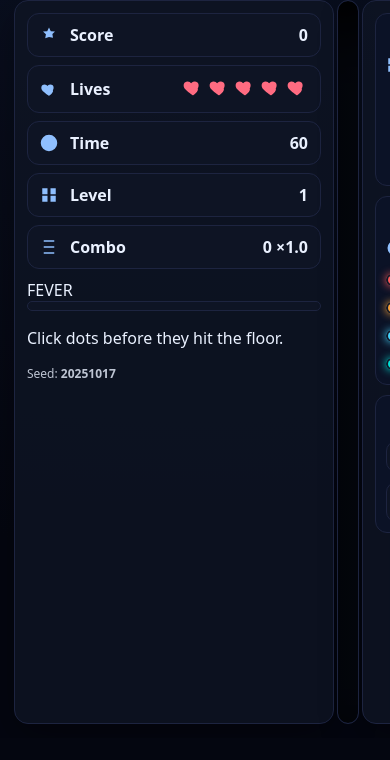
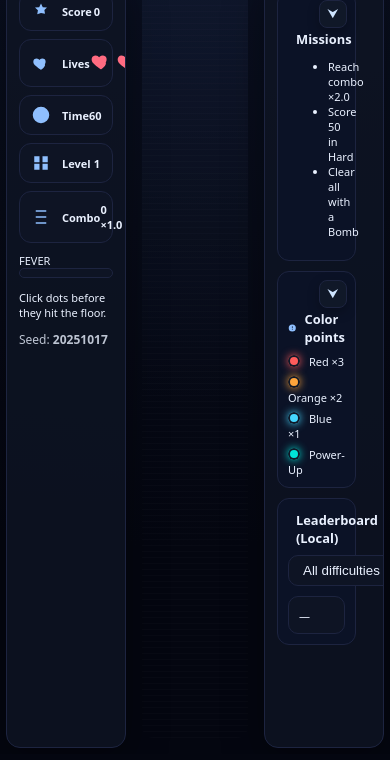
Before and after one commit to hoangga321/Falling-dot-HunterGame, a plain HTML site: page index.html in a window 390 px wide. Shown: the part 84-844 px from the top of the page. Drawn offline with Linux system fonts and the light colour scheme.

Commit message:
Restore and enhance Falling Dot Hunter CSS styles
Restored and updated CSS styles for the Falling Dot Hunter game, including layout adjustments and responsive design.

```diff
--- a/css/style.css
+++ b/css/style.css
@@ -21,7 +21,8 @@ html, body {
 
 :root{
   --topbar-h: 64px;
-  --panel-w: 320px;
+  /* Panel co theo màn hình: min 220px, thường ~24vw, max 320px */
+  --panel-w: clamp(220px, 24vw, 320px);
   --gap: 14px;
   --border: #1d2440;
   --panel-bg: #0e1424cc;
@@ -32,7 +33,7 @@ html, body {
   --great: #ffa53b;
   --perfect: #ff5b5b;
 }
-
+html{ font-size: clamp(14px, 1.6vw, 16px); }
 /* ---------- Topbar ---------- */
 .topbar{
   height: var(--topbar-h);
@@ -107,19 +108,21 @@ html, body {
 .modsTitle{ font-weight:700; color:#cfe5ff; margin-bottom:4px; }
 .check{ display:flex; align-items:center; gap:8px; color:#eaf1ff; }
 
-/* ==== Layout 3 cột – giữa co đúng bằng bề rộng canvas ==== */
+/* ==== Layout 3 cột: trái & phải cố định (co bằng clamp), giữa chiếm hết ==== */
 .layout{
   display: grid;
-  grid-template-columns: var(--panel-w) minmax(0,1fr) var(--panel-w); /* giữa = 1fr */
+  grid-template-columns: var(--panel-w) minmax(0, 1fr) var(--panel-w);
+  grid-template-areas: "left stage right";
   gap: var(--gap);
   padding: var(--gap);
   margin-top: 6px;
   height: calc(100vh - var(--topbar-h) - var(--gap)*2);
   width: 100%;
-  overflow: hidden;      /* chặn cuộn ngang của toàn trang */
-  overflow-x: hidden;
+  overflow: hidden;
 }
 
+
+/* Panel chung */
 .panel{
   background: var(--panel-bg);
   border: 1px solid var(--border);
@@ -127,16 +130,18 @@ html, body {
   padding: 12px;
   box-shadow: 0 12px 40px rgba(0,0,0,.35);
   height: 100%;
-  overflow: hidden;      /* mặc định KHÔNG cuộn */
+  overflow: hidden;
   min-width: 0;
 }
 
-/* Chỉ panel bên phải cuộn dọc (leaderboard dài) */
+/* Panel right không đè lên stage */
 .panel.right{
+  position: relative;
+  z-index: 1;     /* thấp hơn canvas (z=2) */
   overflow-y: auto;
   overflow-x: hidden;
   -webkit-overflow-scrolling: touch;
-  scrollbar-gutter: stable; /* giữ bố cục khi hiện thanh cuộn */
+  scrollbar-gutter: stable;
 }
 .panel.left .stat{
   display:flex; align-items:center; justify-content:space-between;
@@ -155,31 +160,47 @@ html, body {
 .mini{ opacity:.8; font-size:12px; }
 .miniNote.ok{ color:#63ffa1; font-size:12px; }
 
-/* ---------- Stage ---------- */
-/* Cột giữa (stage) không ép min-width để khỏi đẩy tạo khe trống */
+/* Stage container */
+/* Stage: vẫn overflow-y để fit-width hoạt động, nhưng ẩn scrollbar mọi trình duyệt */
 .stage{
   position: relative;
   display: flex;
-  align-items: center;
+  align-items: flex-start;
   justify-content: center;
   height: 100%;
-  min-width: 0;          /* QUAN TRỌNG: tránh sinh khoảng trống giữa cột */
+  min-width: 0;
+
+  overflow-x: hidden;
+  overflow-y: auto;          /* vẫn cuộn dọc */
+  overscroll-behavior: contain;
+  -webkit-overflow-scrolling: touch;
+
+  /* Ẩn scrollbar (Firefox, IE/Edge cũ) */
+  scrollbar-width: none;     /* Firefox */
+  -ms-overflow-style: none;  /* IE/Edge Legacy */
+}
+/* Ẩn scrollbar (Chrome/Safari/Edge Chromium) */
+.stage::-webkit-scrollbar{
+  width: 0;
+  height: 0;
+  display: none;
+}
+.stageBox{
+  width: 100%;
+  padding: 10px;
+  box-sizing: border-box;
+  display: flex;
+  justify-content: center;
 }
 
-.stageBox {
-  position: relative; width: 100%; height: 100%;
-  padding: 10px; border-radius: 12px;
-  background: linear-gradient(90deg, #0b1226 0%, #0c142a 100%);
-  border:1px solid var(--border);
-  box-shadow: 0 24px 60px rgba(0,0,0,45) inset;
-}
 
-/* Canvas 9:16 – fit height, keep ratio */
-/* Canvas luôn fit cột giữa, không tạo overflow */
+/* Canvas luôn trên cùng trong stage */
 #gameCanvas{
+  position: relative;
+  z-index: 2;
   display: block;
-  height: 100%;
   width: auto;
+  height: auto;
   max-width: 100%;
   max-height: 100%;
   aspect-ratio: 9/16;
@@ -293,3 +314,45 @@ body.fever .feverLogo{ opacity:1; transform: translateY(0) scale(1); }
   padding:2px 6px; border-radius:8px; font-size:12px; line-height:1;
   border:1px solid #2b2f44; background:#101828;
 }
+
+/* ===== Responsive: giữ 3 cột, chỉ co kích thước ===== */
+
+/* Tablet vừa */
+@media (max-width: 820px){
+  :root{
+    /* panel hẹp lại, gap nhỏ lại */
+    --panel-w: clamp(160px, 22vw, 220px);
+    --gap: 10px;
+    --topbar-h: 56px;
+  }
+  html{ font-size: clamp(13px, 1.5vw, 15px); }
+  #topbar .controls{ gap: 8px; }
+  #topbar .btn, #topbar .select, #topbar .field{ padding: 6px 8px; }
+}
+
+/* Điện thoại lớn */
+@media (max-width: 600px){
+  :root{
+    --panel-w: clamp(140px, 20vw, 200px);
+    --gap: 8px;
+    --topbar-h: 52px;
+  }
+  html{ font-size: clamp(12px, 1.4vw, 14px); }
+  #topbar .controls{ gap: 6px; }
+  #topbar .btn, #topbar .select, #topbar .field{ padding: 5px 7px; }
+  /* ẩn bớt chữ dài trong thanh công cụ để đỡ tràn */
+  #topbar .field span.label,
+  #topbar .select span.label{ display: none; }
+}
+
+/* Điện thoại nhỏ */
+@media (max-width: 480px){
+  :root{
+    --panel-w: clamp(120px, 18vw, 180px);
+    --gap: 6px;
+    --topbar-h: 50px;
+  }
+  html{ font-size: clamp(11px, 1.3vw, 13px); }
+  #topbar .controls{ gap: 4px; }
+  #topbar .btn, #topbar .select, #topbar .field{ padding: 4px 6px; }
+}
```
